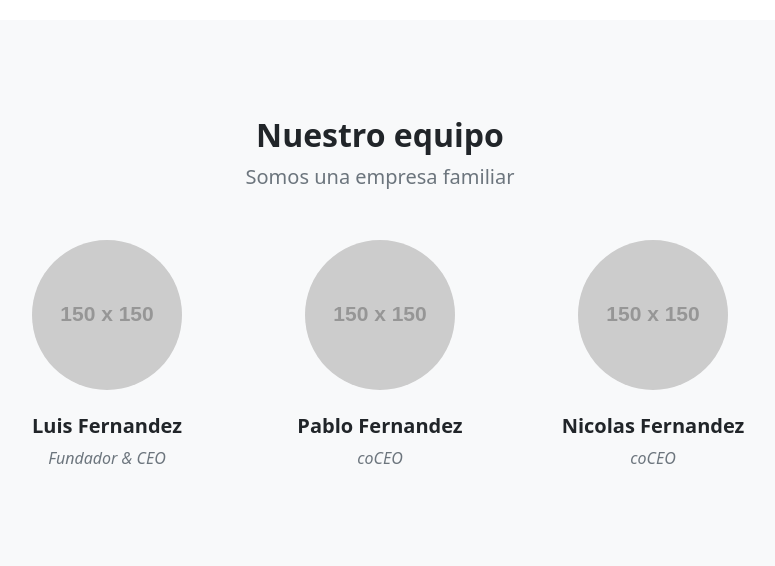
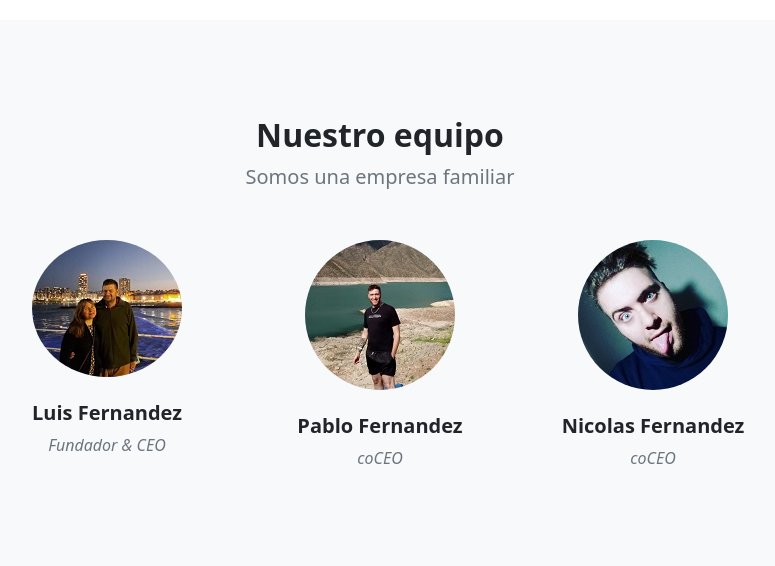
Before and after one commit to NicolasFernandez1994/01, a Django app: page /Nosotros/ in a window 1280 px wide. Shown: the part 1490-2056 px from the top of the page, without its empty margins (260-1035 px from the left). Run offline with Django 4.2, Linux system fonts and the light colour scheme; grey boxes labelled with a size stand in for pictures from a placeholder-image service; some libraries are stand-ins or nearby versions.

Commit message:
agregada imagenes en app "nosotros"

```diff
--- a/project/apps/Nosotros/templates/Nosotros/index.html
+++ b/project/apps/Nosotros/templates/Nosotros/index.html
@@ -68,21 +68,21 @@
                         <div class="row gx-5 row-cols-1 row-cols-sm-2 row-cols-xl-4 justify-content-center">
                             <div class="col mb-5 mb-5 mb-xl-0">
                                 <div class="text-center">
-                                    <img class="img-fluid rounded-circle mb-4 px-4" src="https://dummyimage.com/150x150/ced4da/6c757d" alt="..." />
+                                    <img class="img-fluid rounded-circle mb-4 px-4" src="{% static 'Home/imagenes/LuisFernandez150x150.jpeg' %}" alt="..." />
                                     <h5 class="fw-bolder">Luis Fernandez</h5>
                                     <div class="fst-italic text-muted">Fundador &amp; CEO</div>
                                 </div>
                             </div>
                             <div class="col mb-5 mb-5 mb-xl-0">
                                 <div class="text-center">
-                                    <img class="img-fluid rounded-circle mb-4 px-4" src="https://dummyimage.com/150x150/ced4da/6c757d" alt="..." />
+                                    <img class="img-fluid rounded-circle mb-4 px-4" src="{% static 'Home/imagenes/PabloFernandez150x150.jpeg' %}" alt="..." />
                                     <h5 class="fw-bolder">Pablo Fernandez</h5>
                                     <div class="fst-italic text-muted">coCEO</div>
                                 </div>
                             </div>
                             <div class="col mb-5 mb-5 mb-sm-0">
                                 <div class="text-center">
-                                    <img class="img-fluid rounded-circle mb-4 px-4" src="https://dummyimage.com/150x150/ced4da/6c757d" alt="..." />
+                                    <img class="img-fluid rounded-circle mb-4 px-4" src="{% static 'Home/imagenes/NicolasFernandez150x150.jpeg' %}" alt="..." />
                                     <h5 class="fw-bolder">Nicolas Fernandez</h5>
                                     <div class="fst-italic text-muted">coCEO</div>
                                 </div>
```
Also changed, not shown: project/apps/Home/static/Home/imagenes/LuisFernandez150x150.jpeg (added), project/apps/Home/static/Home/imagenes/NicolasFernandez150x150.jpeg (added), project/apps/Home/static/Home/imagenes/PabloFernandez150x150.jpeg (added).
